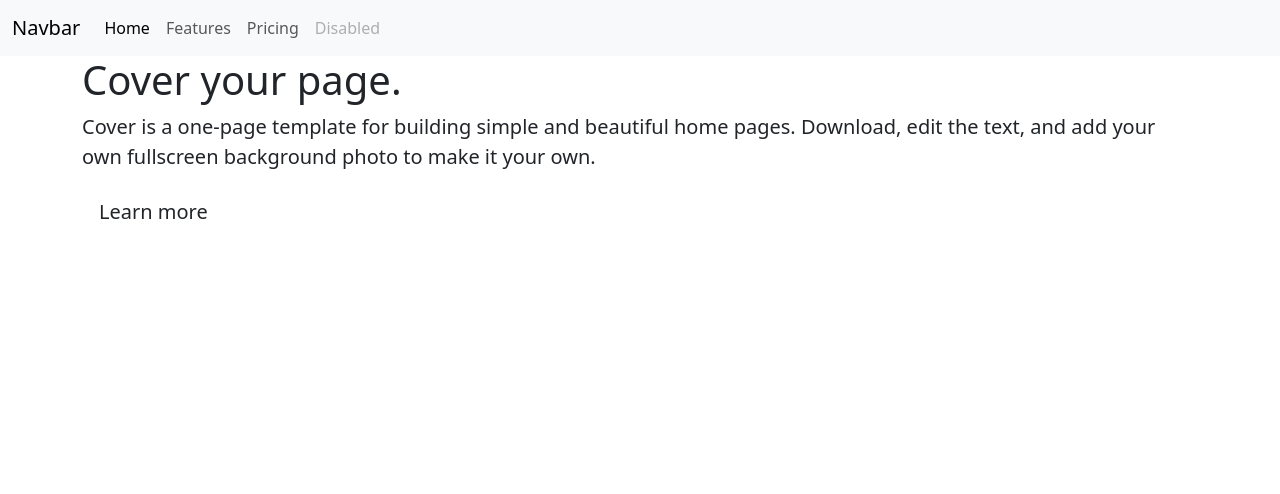
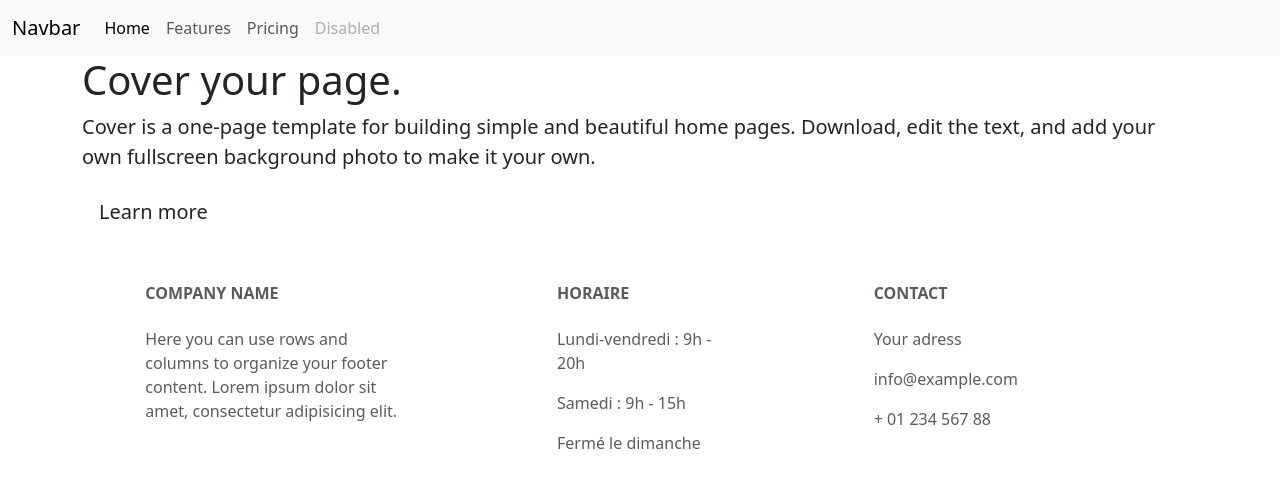
Before and after one commit to 2xente/checkpointFinal, a Symfony app: template templates/home/home.html.twig in a window 1280 px wide. Shown: the top 494 px of the page. Run offline with Twig, Linux system fonts and the light colour scheme; the template is opened without the code that fills it, so the values that code supplies are empty; some libraries are stand-ins or nearby versions.

Commit message:
footer + start homepage + regards

```diff
--- a/templates/base.html.twig
+++ b/templates/base.html.twig
@@ -7,9 +7,11 @@
         <link href="https://cdn.jsdelivr.net/npm/bootstrap@5.3.0-alpha1/dist/css/bootstrap.min.css" rel="stylesheet" integrity="sha384-GLhlTQ8iRABdZLl6O3oVMWSktQOp6b7In1Zl3/Jr59b6EGGoI1aFkw7cmDA6j6gD" crossorigin="anonymous">
         {# Run `composer require symfony/webpack-encore-bundle` to start using Symfony UX #}
         {% block stylesheets %}
+            {{ encore_entry_link_tags('app') }}
         {% endblock %}
 
         {% block javascripts %}
+            {{ encore_entry_script_tags('app') }}
             <script src="https://cdn.jsdelivr.net/npm/bootstrap@5.3.0-alpha1/dist/js/bootstrap.bundle.min.js" integrity="sha384-w76AqPfDkMBDXo30jS1Sgez6pr3x5MlQ1ZAGC+nuZB+EYdgRZgiwxhTBTkF7CXvN" crossorigin="anonymous"></script>
         {% endblock %}
     </head>
--- /dev/null
+++ b/templates/footer/_footer.html.twig
@@ -0,0 +1,60 @@
+<!-- Footer -->
+<footer class="text-center text-lg-start bg-white text-muted">
+
+    <!-- Section: Links  -->
+    <section class="padding-for-footer">
+        <div class="container text-center text-md-start mt-5">
+            <!-- Grid row -->
+            <div class="row mt-3">
+                <!-- Grid column -->
+                <div class="col-md-3 col-lg-4 col-xl-3 mx-auto mb-4">
+                    <!-- Content -->
+                    <h6 class="text-uppercase fw-bold mb-4">
+                        Company name
+                    </h6>
+                    <p>
+                        Here you can use rows and columns to organize your footer content. Lorem ipsum
+                        dolor sit amet, consectetur adipisicing elit.
+                    </p>
+                </div>
+                <!-- Grid column -->
+
+                <!-- Grid column -->
+                <div class="col-md-2 col-lg-2 col-xl-2 mx-auto mb-4">
+                    <!-- Links -->
+                    <h6 class="text-uppercase fw-bold mb-4">
+                        Horaire
+                    </h6>
+                    <p>
+                        Lundi-vendredi : 9h - 20h
+                    </p>
+                    <p>
+                        Samedi : 9h - 15h
+                    </p>
+                    <p>
+                        Fermé le dimanche
+                    </p>
+
+                </div>
+                <!-- Grid column -->
+
+                <!-- Grid column -->
+                <div class="col-md-4 col-lg-3 col-xl-3 mx-auto mb-md-0 mb-4">
+                    <!-- Links -->
+                    <h6 class="text-uppercase fw-bold mb-4">Contact</h6>
+                    <p>Your adress</p>
+                    <p>
+
+                        info@example.com
+                    </p>
+                    <p>+ 01 234 567 88</p>
+                </div>
+                <!-- Grid column -->
+            </div>
+            <!-- Grid row -->
+        </div>
+    </section>
+    <!-- Section: Links  -->
+
+</footer>
+<!-- Footer -->
--- a/templates/home/home.html.twig
+++ b/templates/home/home.html.twig
@@ -25,4 +25,5 @@
 
     </div>
 
+    {% include 'footer/_footer.html.twig' %}
 {% endblock %}
--- a/webpack.config.js
+++ b/webpack.config.js
@@ -73,4 +73,10 @@ Encore
     //.autoProvidejQuery()
 ;
 
-module.exports = Encore.getWebpackConfig();
+const fullConfig = Encore.getWebpackConfig();
+fullConfig.devServer = {
+    watchFiles: {
+        paths: ['templates/**/*.html.twig'],
+    },
+};
+module.exports = fullConfig;
```
Also changed, not shown: assets/styles/home.css (+5 -60 lines), templates/home/regards.html.twig (+42 -0 lines).
